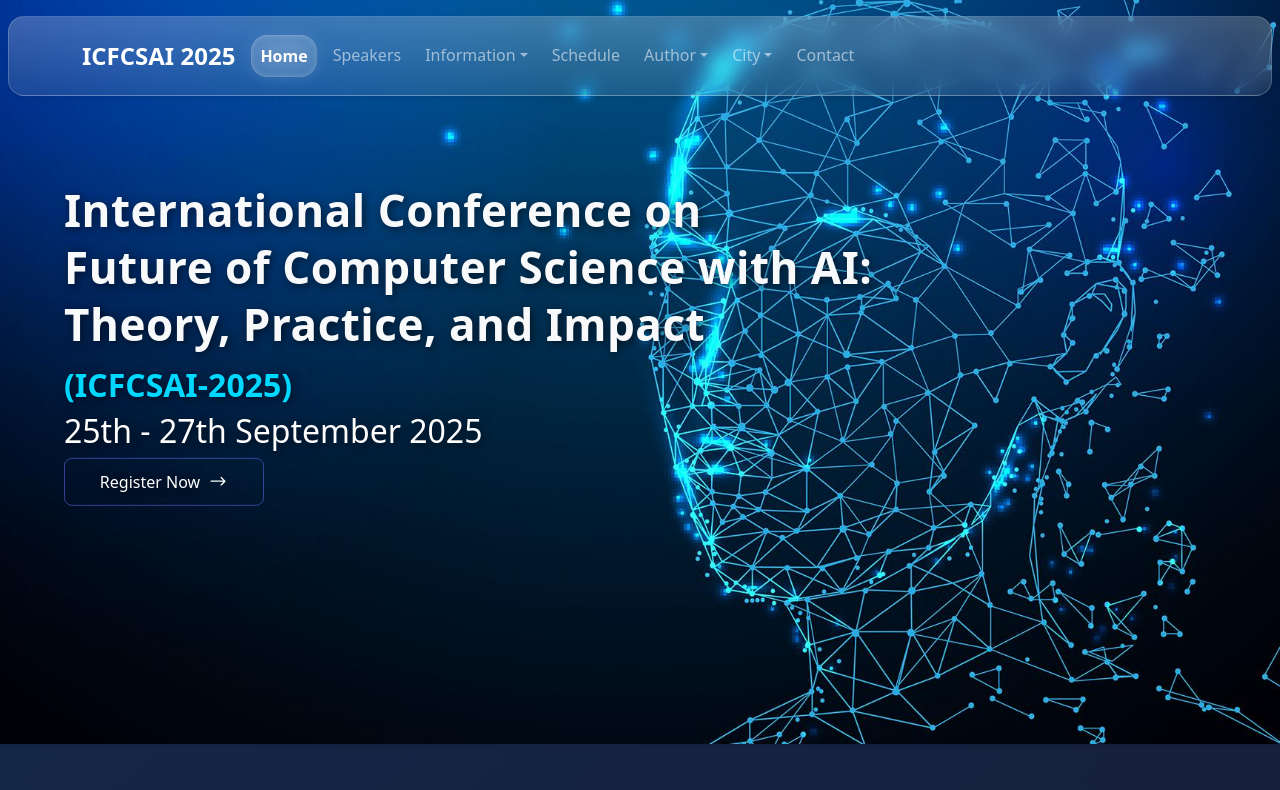
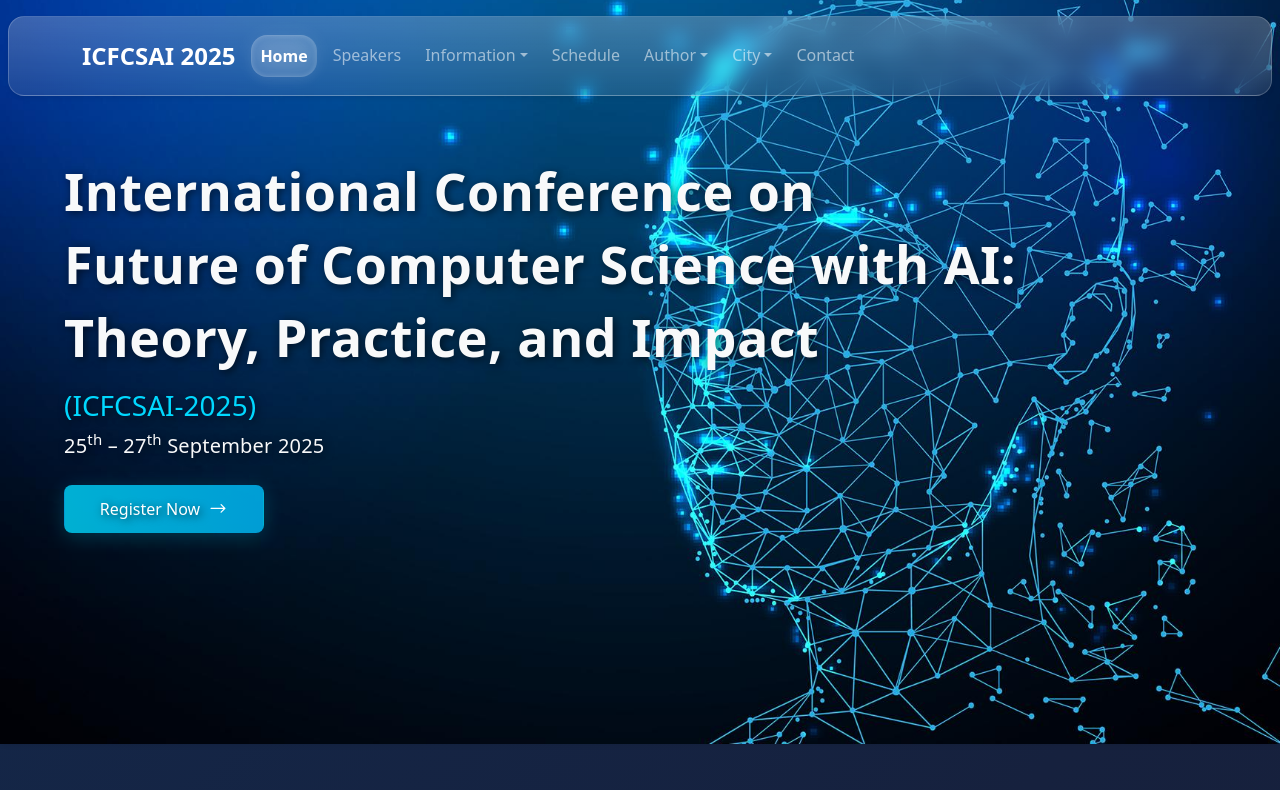
Before and after one commit to kamalexe/iet-confrence, a React (Vite) app: page / in a window 1280 px wide. Shown: the top 790 px of the page. Built offline with nearby package versions, Linux system fonts and the light colour scheme.

Commit message:
fix button and footer

```diff
--- a/src/components/Footer.jsx
+++ b/src/components/Footer.jsx
@@ -7,7 +7,7 @@ const Footer = () => {
           <div className="row mt-3">
             <div className="col-md-3 col-lg-4 col-xl-3 mx-auto mb-4">
               <h6 className="text-uppercase fw-bold">Institute of Engineering & Technology, Agra</h6>
-              <hr className="mb-4 mt-0 d-inline-block mx-auto bg-info" style={{ width: "60px", height: "2px" }} />
+              {/* <hr className="mb-4 mt-0 d-inline-block mx-auto bg-info" style={{ width: "60px", height: "2px" }} /> */}
               <p>Dr. Bhimrao Ambedkar University, Agra</p>
             </div>
 
--- a/src/index.css
+++ b/src/index.css
@@ -50,6 +50,14 @@ a {
 a:hover {
   color: #c2cfff;
 }
+
+a:focus-visible,
+.nav-link:focus-visible,
+.dropdown-item:focus-visible {
+  outline: 3px solid #00d8ff;
+  outline-offset: 2px;
+}
+
 
 button {
   border-radius: 8px;
@@ -296,27 +304,29 @@ main {
   align-items: center;
   justify-content: center;
   gap: 0.5rem;
-  height: 48px; /* Fixed height */
+  height: 48px;
   min-width: 200px;
-  transition: all 0.3s ease;  border-color: #6673ff80;
-
+  background: linear-gradient(to right, #00d8ffcc, #00bfffcc);
+  box-shadow: 0 4px 20px rgba(0, 216, 255, 0.2);
+  transition: all 0.3s ease;
 }
 
 .btn-gradient:hover {
-  background: linear-gradient(to right, var(--primary-color-20), var(--primary-color-30));
-  border-color: #6673ff80;
-  background-color: #1f1f1f36;
+  background: linear-gradient(to right, #00f0ff, #00aaff);
+  box-shadow: 0 6px 30px rgba(0, 216, 255, 0.35);
+  transform: translateY(-2px);
+}
 
-  color: #fff;
-}
+
 
 .btn-gradient svg {
   transition: transform 0.3s ease;
 }
 
 .btn-gradient:hover svg {
-  transform: translateX(4px);
+  transform: translateX(6px);
 }
+
 
 /* dropdown */
 .dropdown-menu {
--- a/src/screens/HomeScreen.jsx
+++ b/src/screens/HomeScreen.jsx
@@ -33,11 +33,11 @@ const HomeScreen = () => {
             }}
           >
             <h1
-              className="fw-bold text-shadow text-light mb-1"
+              className="fw-bold text-shadow text-light mb-3"
               style={{
-                fontSize: "2.75rem",
+                fontSize: "clamp(2rem, 5vw, 3.25rem)",
                 letterSpacing: "0.5px",
-                lineHeight: "1.3",
+                lineHeight: "1.4",
               }}
             >
               International Conference on <br className="d-none d-lg-block" />
@@ -47,25 +47,27 @@ const HomeScreen = () => {
             </h1>
 
             <h2
-              className="fw-bold text-shadow"
+              className="fw-semibold text-shadow"
               style={{
-                fontSize: "2rem",
-                color: "#00D8FF", // ✅ Corrected hex format
-                marginTop: "0.5rem",
+                fontSize: "1.75rem",
+                color: "var(--bs-primary)",
+                marginBottom: "0.5rem",
               }}
             >
               (ICFCSAI-2025)
             </h2>
 
-            <h2
-              className=" text-shadow"
+            <p
+              className="text-shadow text-light mb-4"
               style={{
-                // fontSize: "2rem",
-
+                fontSize: "1.25rem",
+                fontWeight: 400,
+                letterSpacing: "0.2px",
               }}
             >
-              25th - 27th September 2025
-            </h2>
+              25<sup>th</sup> – 27<sup>th</sup> September 2025
+            </p>
+
             <a
               target="_blank"
               rel="noopener noreferrer"
@@ -87,8 +89,6 @@ const HomeScreen = () => {
                 />
               </svg>
             </a>
-
-
           </div>
         </div>
       </div>
--- a/src/screens/PublicationGuidelinesScreen.jsx
+++ b/src/screens/PublicationGuidelinesScreen.jsx
@@ -27,7 +27,7 @@ const PublicationGuidelinesScreen = () => {
                     <ol className="">
                         <li>
                             Authors must submit their papers via the submission system or by email to:{" "}
-                            <a href="mailto:icfcsai2025@gmail.com" className="text-primary">icfcsai2025@gmail.com</a>.
+                            <a href="mailto:icfcsai2025@gmail.com">icfcsai2025@gmail.com</a>.
                             Preferred formats: Word (.docx) or PDF.
                         </li>
                         <li>
@@ -38,7 +38,7 @@ const PublicationGuidelinesScreen = () => {
                         </li>
                         <li>
                             Upon acceptance, authors must pay the registration fee and send the following documents to{" "}
-                            <a href="mailto:icfcsai2025@gmail.com" className="text-primary">icfcsai2025@gmail.com</a>: final manuscript (PDF and Word), registration form, and payment proof.
+                            <a href="mailto:icfcsai2025@gmail.com">icfcsai2025@gmail.com</a>: final manuscript (PDF and Word), registration form, and payment proof.
                         </li>
                         <li>
                             The final version should be proofread, properly typeset, and submitted before the deadline.
--- a/src/screens/SubmissionInstructionsScreen.jsx
+++ b/src/screens/SubmissionInstructionsScreen.jsx
@@ -25,7 +25,7 @@ const SubmissionInstructionsScreen = () => {
                         </li>
                         <li>
                             Please email{" "}
-                            <a href="mailto:icfcsai2025@gmail.com" className="text-primary">
+                            <a href="mailto:icfcsai2025@gmail.com">
                                 icfcsai2025@gmail.com
                             </a>{" "}
                             if you have any queries.
@@ -37,7 +37,6 @@ const SubmissionInstructionsScreen = () => {
                                 download
                                 target="_blank"
                                 rel="noopener noreferrer"
-                                className="text-primary"
                             >
                                 Word Format (.docx)
                             </a>
@@ -53,7 +52,6 @@ const SubmissionInstructionsScreen = () => {
                             href="#"
                             target="_blank"
                             rel="noopener noreferrer"
-                            className="text-primary"
                         >
                             Conference Submission System
                         </a>.
```
